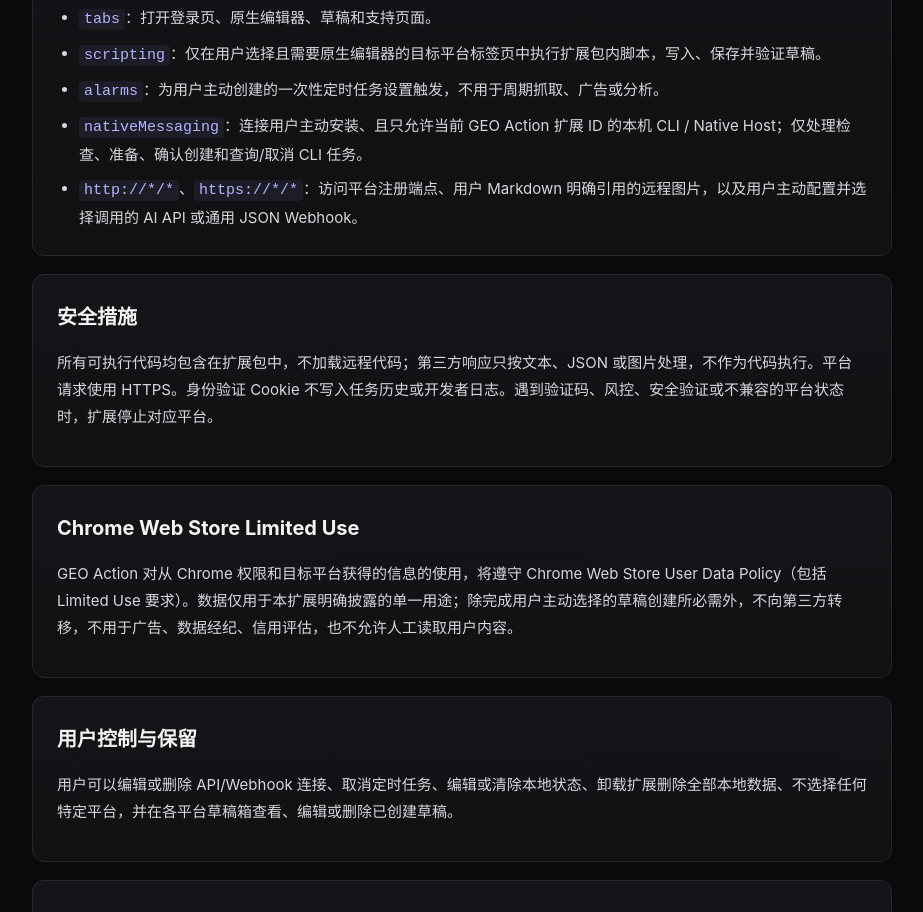
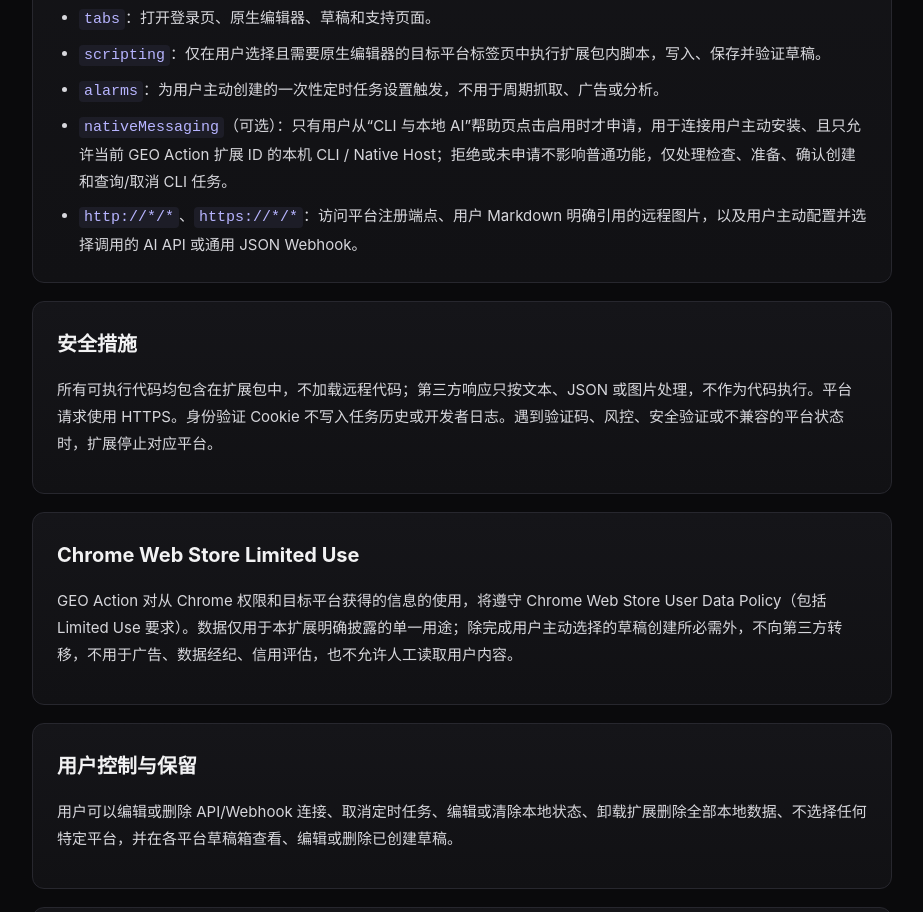
Before and after one commit to WaterDJiang/geo-action-privacy, a plain HTML site: page index.html in a window 1280 px wide. Shown: the part 1872-2784 px from the top of the page, without its empty margins (178-1101 px from the left). Drawn offline with Linux system fonts and the light colour scheme.

Commit message:
明确 CLI 使用可选本机通信权限

```diff
--- a/index.html
+++ b/index.html
@@ -78,7 +78,7 @@
         <li><code>tabs</code>：打开登录页、原生编辑器、草稿和支持页面。</li>
         <li><code>scripting</code>：仅在用户选择且需要原生编辑器的目标平台标签页中执行扩展包内脚本，写入、保存并验证草稿。</li>
         <li><code>alarms</code>：为用户主动创建的一次性定时任务设置触发，不用于周期抓取、广告或分析。</li>
-        <li><code>nativeMessaging</code>：连接用户主动安装、且只允许当前 GEO Action 扩展 ID 的本机 CLI / Native Host；仅处理检查、准备、确认创建和查询/取消 CLI 任务。</li>
+        <li><code>nativeMessaging</code>（可选）：只有用户从“CLI 与本地 AI”帮助页点击启用时才申请，用于连接用户主动安装、且只允许当前 GEO Action 扩展 ID 的本机 CLI / Native Host；拒绝或未申请不影响普通功能，仅处理检查、准备、确认创建和查询/取消 CLI 任务。</li>
         <li><code>http://*/*</code>、<code>https://*/*</code>：访问平台注册端点、用户 Markdown 明确引用的远程图片，以及用户主动配置并选择调用的 AI API 或通用 JSON Webhook。</li>
       </ul>
     </section>
```
Also changed, not shown: privacy-en.html (+1 -1 lines), 2 other files.
